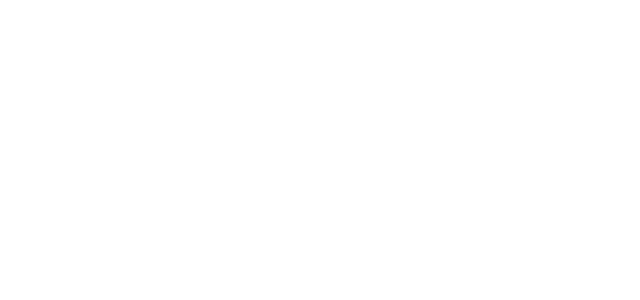
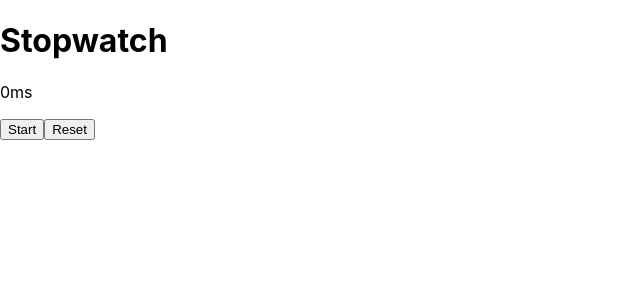
Before and after one commit to rw22448/rubiks-timer, a React (Create React App) app: page / in a window 1280 px wide. Shown: the top 300 px of the page, without its empty margins (0-640 px from the left). Built offline with nearby package versions, Linux system fonts and the light colour scheme.

Commit message:
Add Stopwatch component, add timer functionality

```diff
--- a/src/App.js
+++ b/src/App.js
@@ -1,8 +1,11 @@
 import React from 'react';
+import Stopwatch from './Stopwatch';
 
 function App() {
   return (
     <div>
+      <h1>Stopwatch</h1>
+      <Stopwatch />
     </div>
   );
 }
--- /dev/null
+++ b/src/Stopwatch.js
@@ -0,0 +1,45 @@
+import React, { Component, useState } from 'react';
+
+class Stopwatch extends Component {
+  state = {
+    status: false,
+    runningTime: 0
+	};
+
+  handleClick = () => {
+    this.setState(state => {
+      if (state.status) {
+        clearInterval(this.timer);
+      } else {
+        const startTime = Date.now() - this.state.runningTime;
+        this.timer = setInterval(() => {
+          this.setState({ runningTime: Date.now() - startTime });
+        });
+      }
+      return { status: !state.status };
+    });
+	};
+
+  handleReset = () => {
+		clearInterval(this.timer);
+    this.setState({ runningTime: 0, status: false });
+	};
+
+	componentWillUnmount() {
+		clearInterval(this.timer);
+	};
+
+  render() {
+		const { status, runningTime } = this.state;
+
+    return (
+      <div>
+        <p>{runningTime}ms</p>
+        <button onClick={this.handleClick}>{status ? 'Stop' : 'Start'}</button>
+        <button onClick={this.handleReset}>Reset</button>
+      </div>
+    );
+  };
+};
+
+export default Stopwatch;
```
